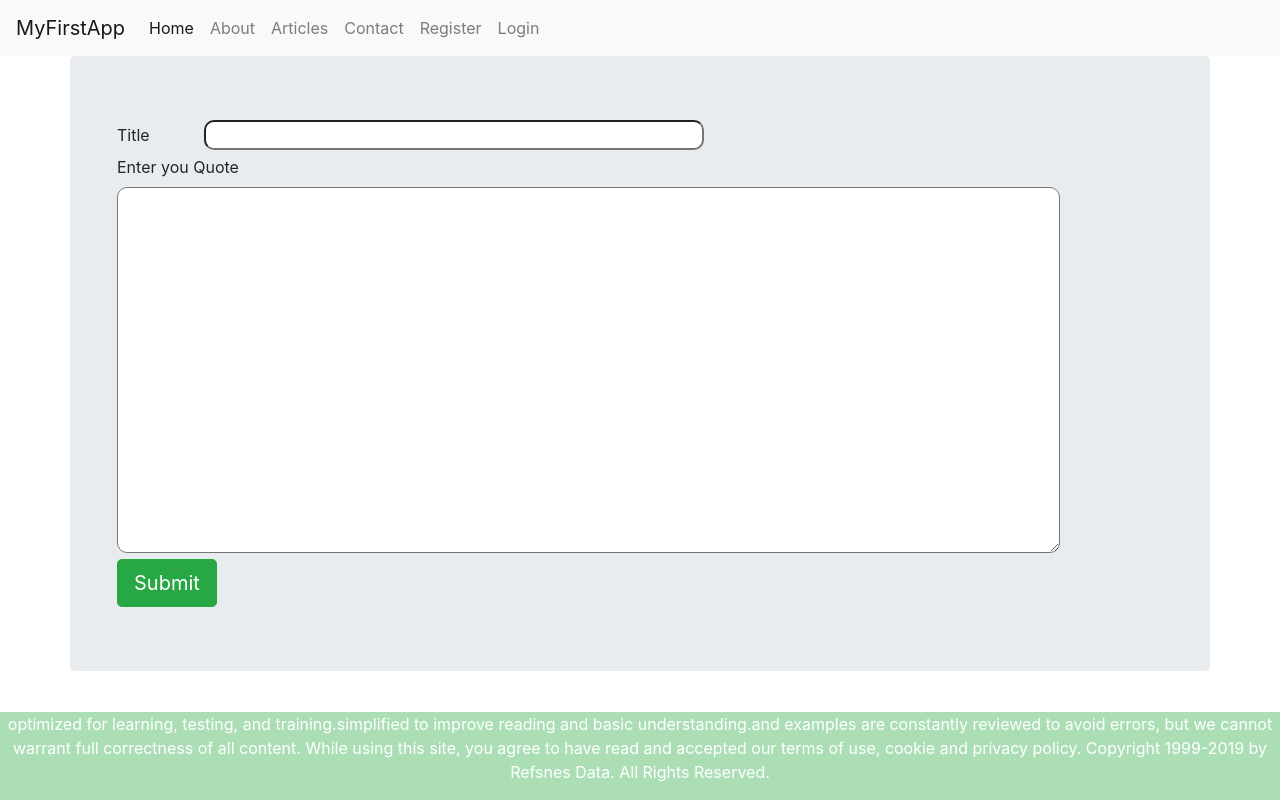
After one commit to ManishSinghFartyal/SimpleLoginUsingFlask, a Flask app: page /quote in a window 1280 px wide. The commit adds this page. Run offline with Flask 2, Linux system fonts and the light colour scheme; the visitor is signed in with stand-in values (Sample User, id 1); some libraries are stand-ins or nearby versions.

Commit message:
MongoDB code

```diff
--- a/app.py
+++ b/app.py
@@ -26,7 +26,10 @@ def profile():
 
 @app.route("/register")
 def register():
-	return render_template("register.html")
+	if 'userid' in session:
+		return redirect(url_for('profile'))
+	else:
+		return render_template("register.html")
 
 
 @app.route("/register_user",methods=['GET','POST'])
@@ -68,10 +71,30 @@ def login():
 	else:
 		return render_template("login.html")
 
+@app.route("/quote")
+def quote():
+	if 'userid' in session:
+		return render_template("quotes.html")
+	else:
+		return render_template("login.html")
+
 @app.route("/logout")
 def logout():
 	session.clear()
 	return redirect(url_for('index'))
 
+@app.route("/newquote",methods=['GET','POST'])
+def newquote():
+	if 'userid' in session:
+		if request.method =='POST':
+			title = request.form['title']
+			quote = request.form['quote']
+			uservice.insert_quote(title,quote,session['userid'])
+			return redirect(url_for('profile'))
+		else:
+			return redirect(url_for('index'))
+	else:
+		return redirect(url_for('index'))
+
 if __name__=='__main__':
 	app.run()
--- /dev/null
+++ b/templates/quotes.html
@@ -0,0 +1,19 @@
+{% extends 'layout.html' %}
+{% block body %}
+<form action="/newquote" method="post">
+  <div class="row jumbotron">
+  	<div class="col-lg-12">
+  		<label for="title">Title</label>
+  		<input type="text" id="title" name="title" style="margin-left: 50px; width: 500px; border-radius: 10px;">
+  	 </div>
+  	 <div class="col-lg-12">
+ 		<label for="quote" class="label label-primary top-left">Enter you Quote</label>
+  		<textarea id="quote" name="quote" rows=15 cols=90 style=" border-radius: 10px;">
+  		</textarea>
+  	 </div>
+  	 <div class="col-lg-12">
+  	 	<button class="btn btn-success btn-lg" type="submit">Submit</button>
+  	 </div>
+  </div>
+ </form>
+{% endblock %}
```
Also changed, not shown: templates/articles.html (added, +14 -0 lines), templates/profile.html (+19 -0 lines), tests/user_service.py (+12 -2 lines).
